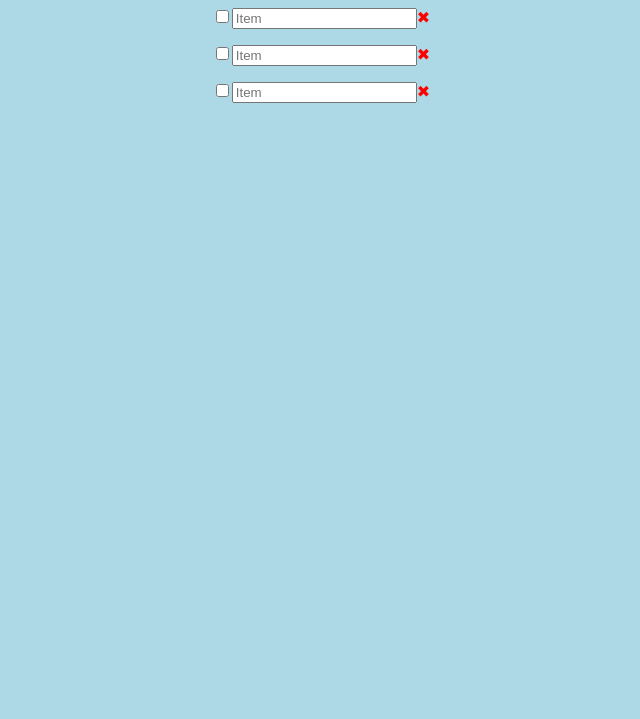
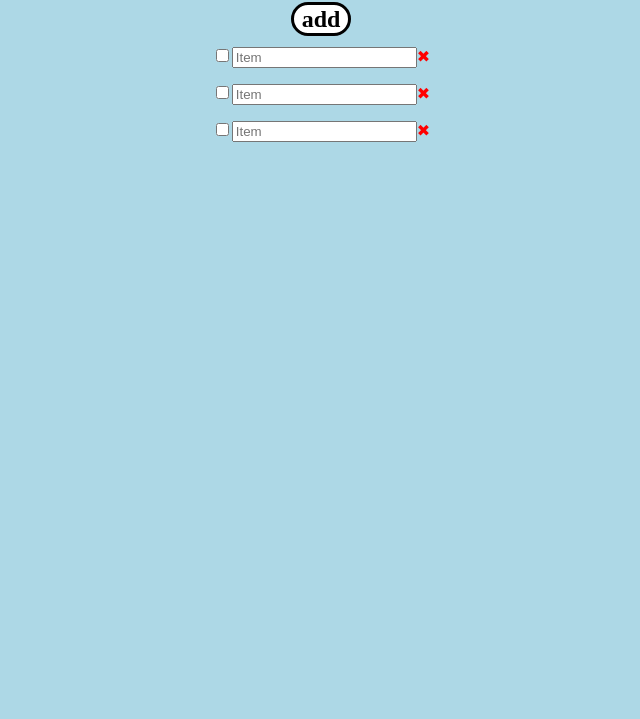
Before and after one commit to sparklebunny/Shopping-List, a plain HTML site: page main.html in a window 1280 px wide. Shown: the part 81-800 px from the top of the page, without its empty margins (319-959 px from the left). Drawn offline with nearby package versions, Linux system fonts and the light colour scheme.

Commit message:
Added "add" button
added “add” button placeholder

```diff
--- a/css/main.css
+++ b/css/main.css
@@ -9,7 +9,7 @@ body {
 
 h1 {
 	text-align: center;
-	font-weight: bold;
+	font-weight: bolder;
 	font-size: 2em;
 	font-family: sans-serif;
 	border: solid black;
@@ -27,6 +27,26 @@ h1#title {
 	margin-left: auto;
 	margin-right: auto;
 	margin-top: 20px;
+}
+
+h2 {
+	text-align: center;
+	font-weight: bold;
+	font-family: serif;
+	font-size: 1.5em;
+	border: solid black;
+	border-radius: 40px;
+	padding: 2px;
+}
+
+h2#add-button {
+
+	width: 50px;
+	background-color: white;
+	margin-left: auto;
+	margin-right: auto;
+	margin-top: 5px;
+
 }
 
 li {
--- a/js/app.js
+++ b/js/app.js
@@ -1,4 +1,4 @@
 $(document).ready(function() {
-
+	$("#main-list ul").append('li');
 
 }
--- a/main.css
+++ /dev/null
@@ -1,31 +0,0 @@
-
-.main {
-
-	text-align: center;
-	vertical-align: middle;
-
-}
-
-h1 {
-
-	font-weight: bold;
-	font-size: 2em;
-	font-family: sans-serif;
-	border: solid black;
-	border-radius: 3px;
-	padding: 20px;
-
-
-}
-
-p {
-
-}
-
-#main-list {
-
-}
-
-.list-item {
-
-}
--- a/main.html
+++ b/main.html
@@ -16,6 +16,8 @@
 
 	<div class="main">
 		<h1 id="title">Shopping List</h1>
+
+		<h2 id="add-button">add</h2>
 
 
 		<ul id="main-list">
```
